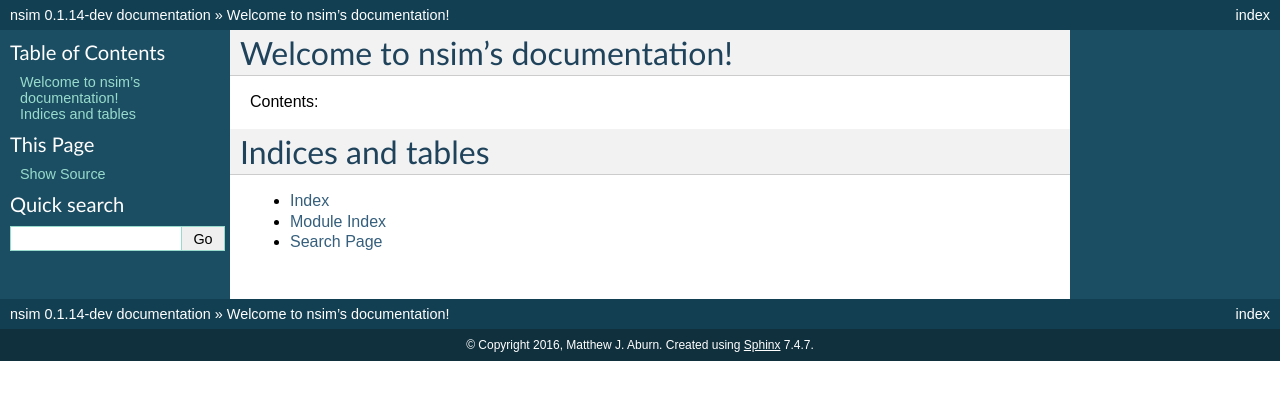
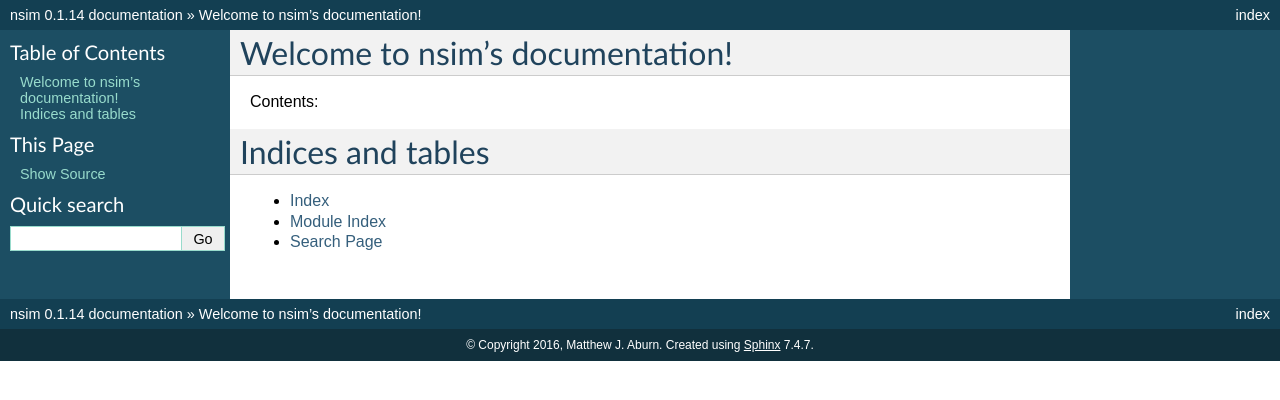
Before and after one commit to mattja/nsim, a Sphinx documentation site: the page built from docs/index.rst, in a window 1280 px wide. Shown: the top 400 px of the page. Built offline with Sphinx 7.4.7, drawn with Linux system fonts in a browser that asks for light colours.

Commit message:
prepare 0.1.14 release

```diff
--- a/docs/conf.py
+++ b/docs/conf.py
@@ -56,7 +56,7 @@ copyright = u'2016, Matthew J. Aburn'
 # The short X.Y version.
 version = '0.1'
 # The full version, including alpha/beta/rc tags.
-release = '0.1.14-dev'
+release = '0.1.14'
 
 # The language for content autogenerated by Sphinx. Refer to documentation
 # for a list of supported languages.
--- a/nsim/__init__.py
+++ b/nsim/__init__.py
@@ -17,4 +17,4 @@ DistTimeseries.add_analyses(analysesN)
 from . import models
 from .readfile import timeseries_from_mat, timeseries_from_file
 
-__version__ = '0.1.14-dev'
+__version__ = '0.1.14'
```
